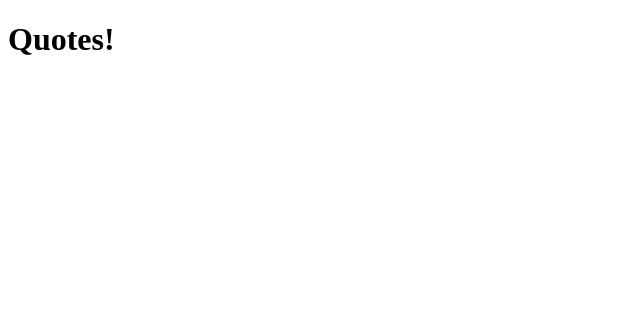
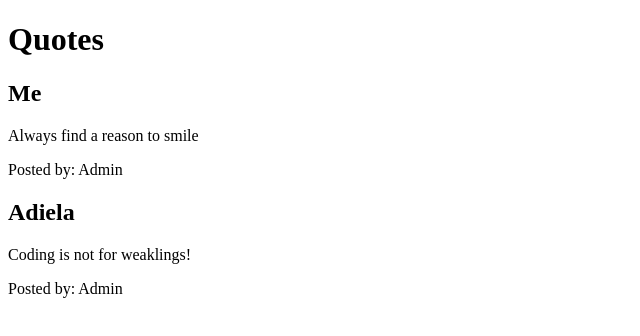
Before and after one commit to ndambuki94/quotes-1, an Angular app: page / in a window 1280 px wide. Shown: the top 336 px of the page, without its empty margins (0-640 px from the left). Built offline with nearby package versions, Linux system fonts and the light colour scheme.

Commit message:
Created a quote class and a quoted component and sample quotes

```diff
--- a/src/app/app.component.html
+++ b/src/app/app.component.html
@@ -1,6 +1,7 @@
 <!--The content below is only a placeholder and can be replaced.-->
 <header>
   <h1>
-   {{ title }}!
+   {{ title }}
   </h1>
 </header>
+<app-quotes></app-quotes>
--- a/src/app/app.module.ts
+++ b/src/app/app.module.ts
@@ -2,10 +2,12 @@ import { BrowserModule } from '@angular/platform-browser';
 import { NgModule } from '@angular/core';
 
 import { AppComponent } from './app.component';
+import { QuotesComponent } from './quotes/quotes.component';
 
 @NgModule({
   declarations: [
-    AppComponent
+    AppComponent,
+    QuotesComponent
   ],
   imports: [
     BrowserModule
--- /dev/null
+++ b/src/app/quote.ts
@@ -0,0 +1,10 @@
+export class Quote {
+
+  constructor(
+    public text: string,
+    public author: string,
+    public user: string,
+    public time: Date
+  ) {  }
+
+}
--- /dev/null
+++ b/src/app/quotes/quotes.component.html
@@ -0,0 +1,5 @@
+<div class="row single-quote" *ngFor='let quote of quotes'>
+  <h2>{{quote.author}}</h2>
+  <p>{{quote.text}}</p>
+  <span>Posted by: {{quote.user}}</span>
+</div>
--- /dev/null
+++ b/src/app/quotes/quotes.component.ts
@@ -0,0 +1,20 @@
+import { Component, OnInit } from '@angular/core';
+import { Quote } from '../quote';
+
+@Component({
+  selector: 'app-quotes',
+  templateUrl: './quotes.component.html',
+  styleUrls: ['./quotes.component.css']
+})
+export class QuotesComponent implements OnInit {
+  quotes = [
+    new Quote('Always find a reason to smile', 'Me', 'Admin', new Date(5, 5, 5, 5, 5, 5)),
+    new Quote('Coding is not for weaklings!', 'Adiela', 'Admin', new Date(5, 5, 5, 5, 5, 5))
+  ];
+
+  constructor() { }
+
+  ngOnInit() {
+  }
+
+}
```
Also changed, not shown: src/app/quotes/quotes.component.css (added), 2 other files (tests, documents, lock files or other folders).
